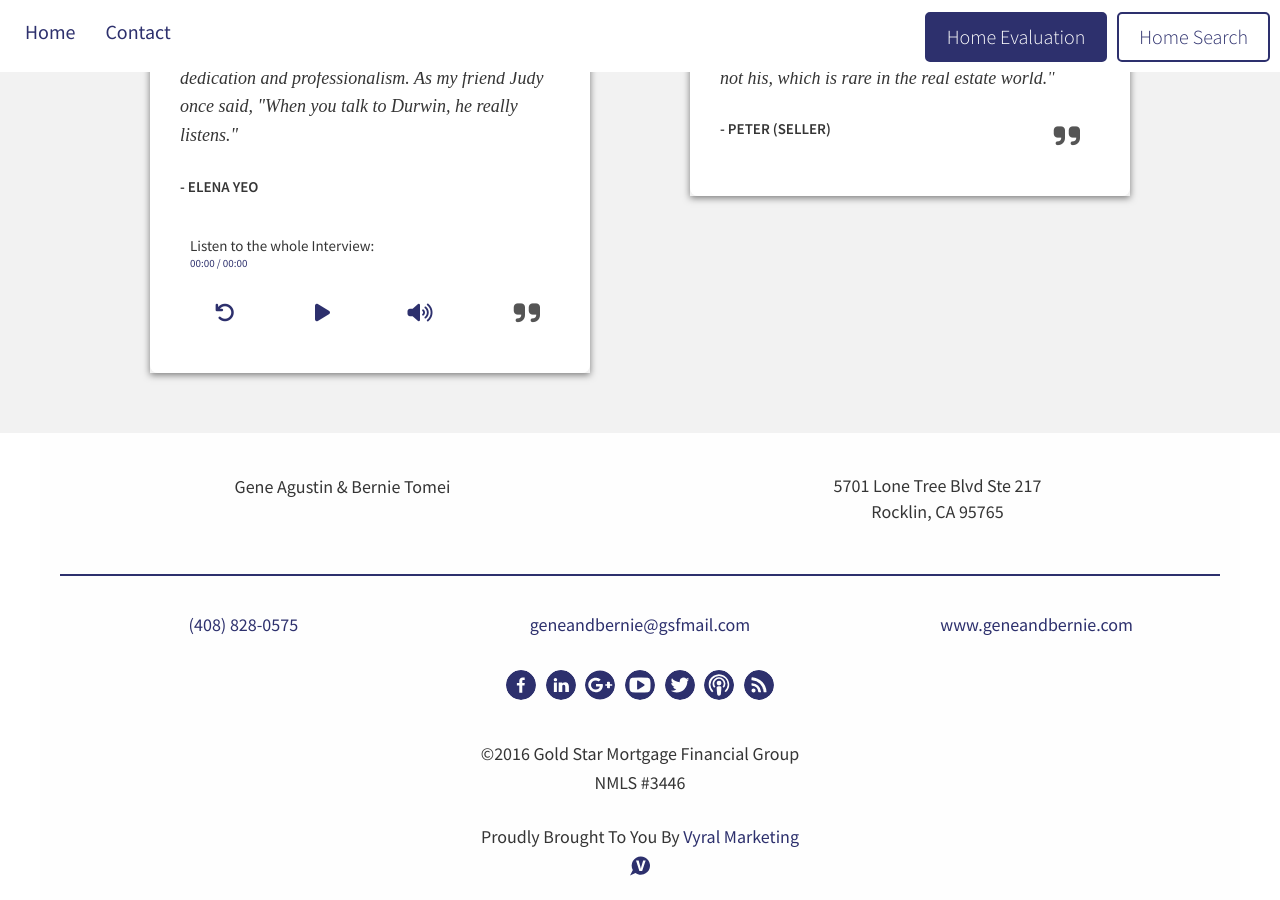
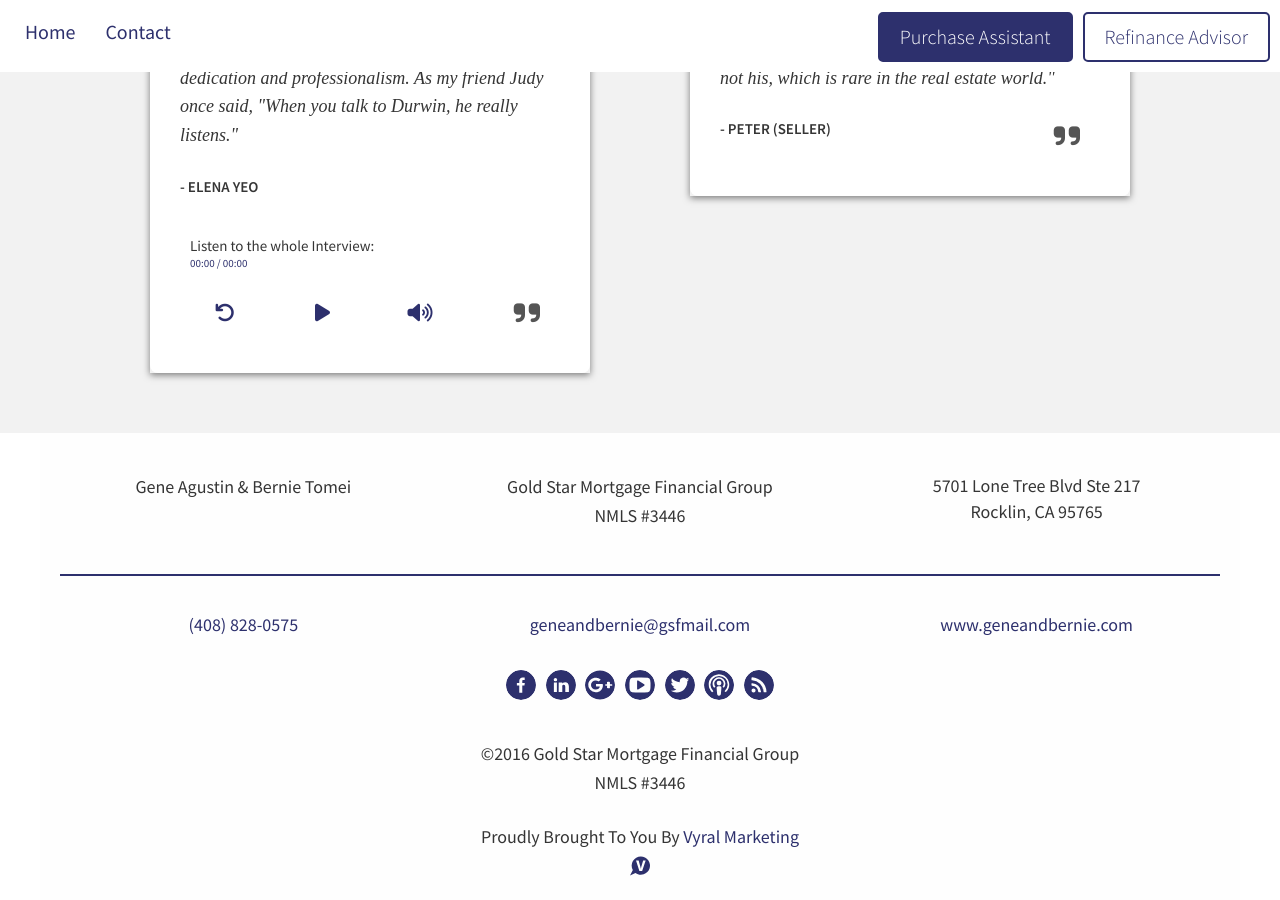
Before and after one commit to Vyral/Gene_Agustin_Blog, a Jekyll site: the page built from index.html, in a window 1280 px wide and 900 px high, scrolled down 2417 px. Built offline with Jekyll 4.4.1, drawn with Linux system fonts in a browser that asks for light colours; nearby versions of some CDN libraries; the list of posts is cut into pages by our own code.

Commit message:
updated ctas

```diff
--- a/_data/settings.yml
+++ b/_data/settings.yml
@@ -18,10 +18,10 @@ Rocklin, CA 95765'
   #Dont Include http://
   url: www.geneandbernie.com
   # if forms put '/homevalue/' or '/homesearch/'
-  homeeval: '/homevalue/'
-  homeeval_txt: Home Evaluation
-  homesearch: /homesearch/
-  homesearch_txt: Home Search
+  homeeval: 'http://www.geneandbernie.com/purchase-assistant/'
+  homeeval_txt: Purchase Assistant
+  homesearch: 'http://www.geneandbernie.com/refinance-advisor/'
+  homesearch_txt: Refinance Advisor
   VR_form:
 
 # social links
@@ -57,8 +57,8 @@ audit_header: false
 
 #image settings
 images:
-  hero_image_path: img/Sacramento_Skyline-1.jpg
-  hero_logo_path: img/Gold_Star_Mortgage_Financial_Logo.png
+  hero_image_path: /img/Sacramento_Skyline-1.jpg
+  hero_logo_path: /img/Gold_Star_Mortgage_Financial_Logo.png
   hero_background_hex: '#f1dcb1'
   client_headshot_path: img/2016-09-26.png
 
--- a/_includes/footer.html
+++ b/_includes/footer.html
@@ -1,7 +1,7 @@
 <div class="container footer">
 	    <div class="row footer-pad">
 	      {% comment %} if something is missing from the contact info it won't print extra columns {% endcomment %}
-	      {% if site.data.settings.client.brand and site.data.settings.client.brokerage == "#" %}
+	      {% if site.data.settings.client.brand == "#" and site.data.settings.client.brokerage == "#" %}
 	        <div class="col-sm-6">
 	          <span itemprop="founder">{{site.data.settings.client.name}}</span>
 	        </div>
```
Also changed, not shown: 8 other files.
